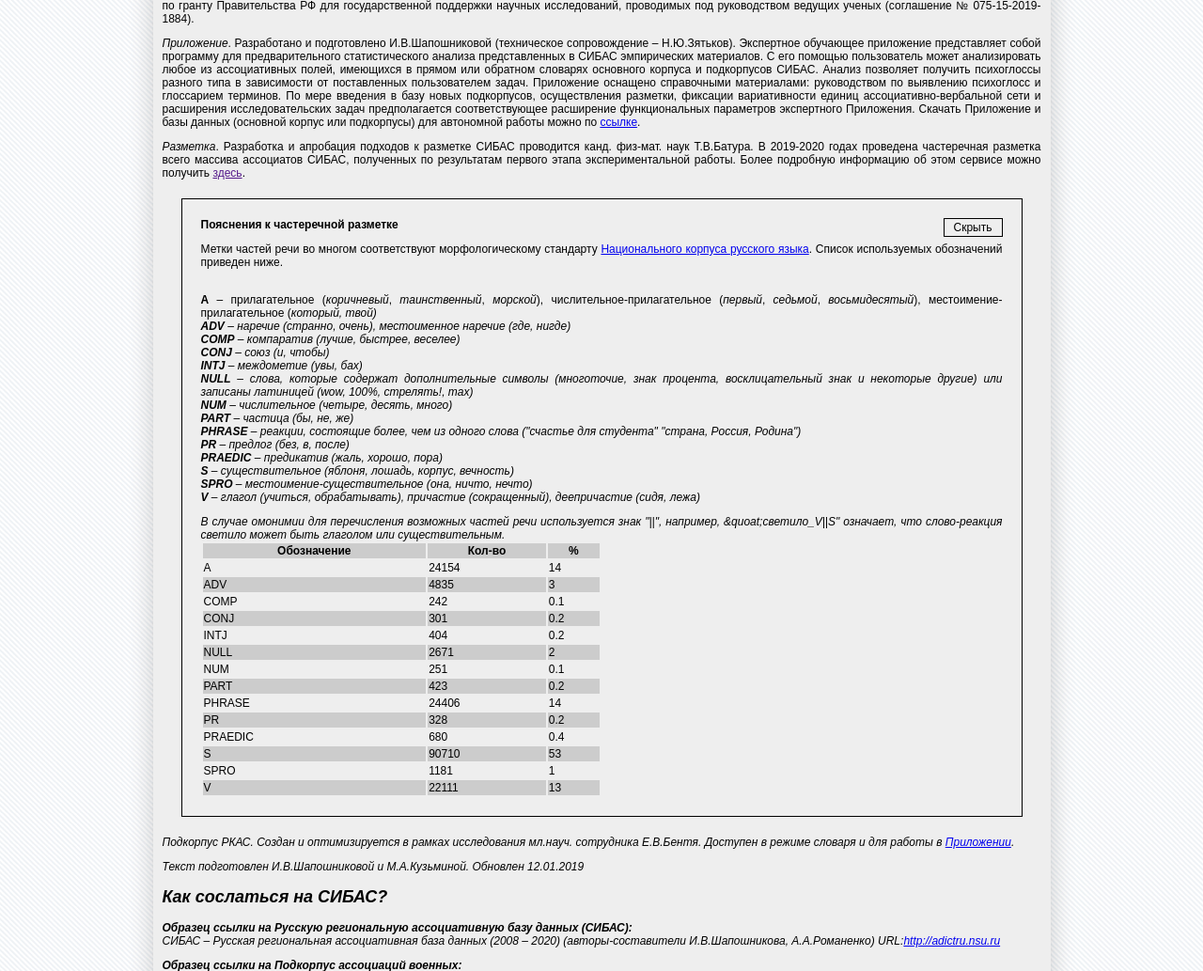
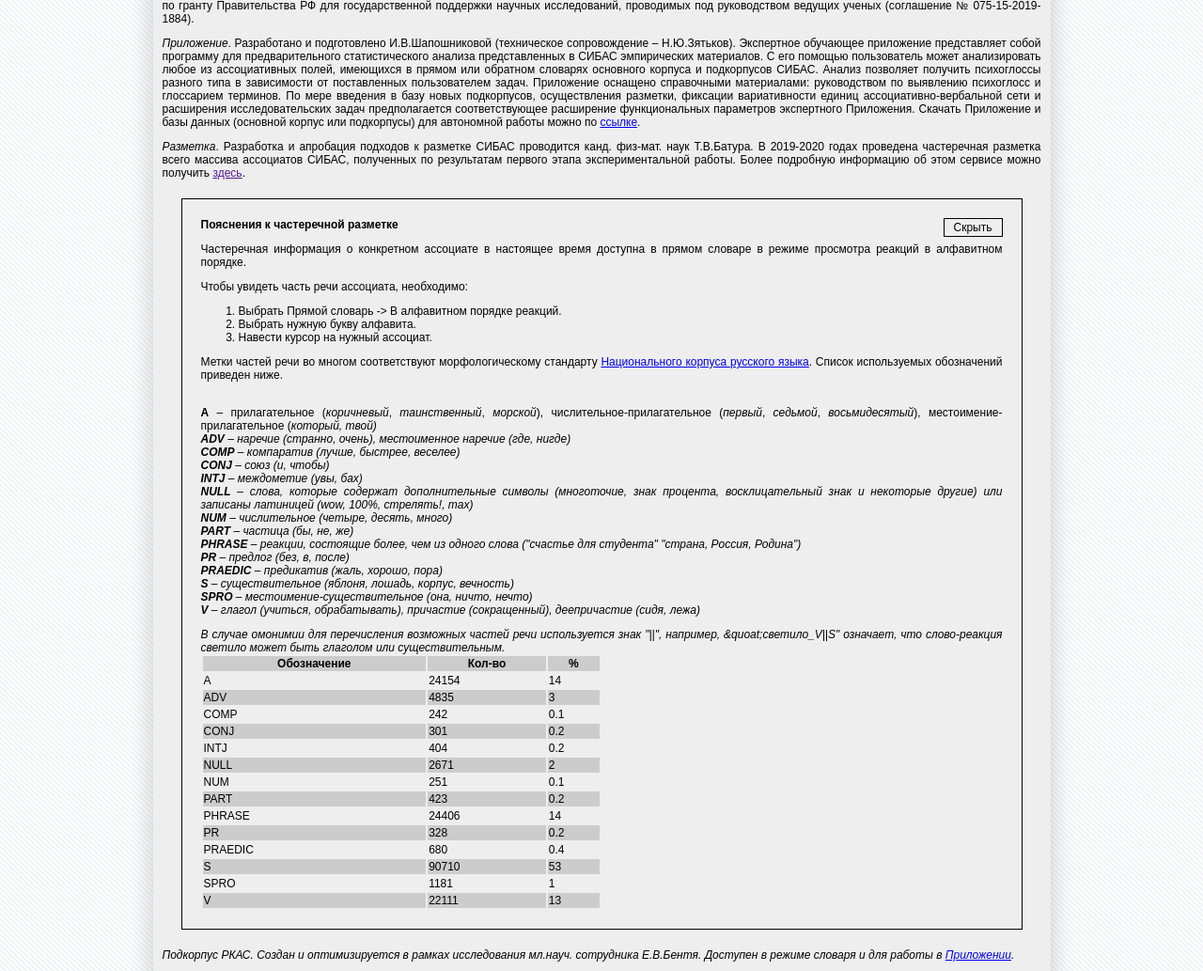
Before and after one commit to arom4github/adictru, a PHP site: page /?test=1 in a window 1280 px wide, after a click on "здесь". Shown: the part 1599-2632 px from the top of the page at 94% size. Run offline with PHP 8.4, Linux system fonts and the light colour scheme; a stand-in replaces the project's code that opens the database connection; some libraries are stand-ins or nearby versions.

Commit message:
DEV: add information about db marking

```diff
--- a/pages_ru/about.php
+++ b/pages_ru/about.php
@@ -188,6 +188,15 @@
 <div style="border:1px; margin:20px; padding 10px;">
 <b>Пояснения к частеречной разметке</b>
 <span onClick="document.getElementById('expl').style.display='none'; return false;" style="float:right; border:1px solid;cursor:pointer;padding:2 10 2 10;">Скрыть </span>
+<p>Частеречная информация о конкретном ассоциате в настоящее время доступна в прямом словаре в режиме просмотра реакций в алфавитном порядке.
+
+<p>Чтобы увидеть часть речи ассоциата, необходимо:
+<ol>
+<li>Выбрать Прямой словарь -&gt; В алфавитном порядке реакций.
+<li>Выбрать нужную букву алфавита.
+<li>Навести курсор на нужный ассоциат.
+</ol>
+
 <p> Метки частей речи во многом соответствуют морфологическому стандарту
 <a href="http://www.ruscorpora.ru/new/corpora-morph.html">Национального корпуса
 русского языка</a>. Список используемых обозначений приведен ниже.
```
